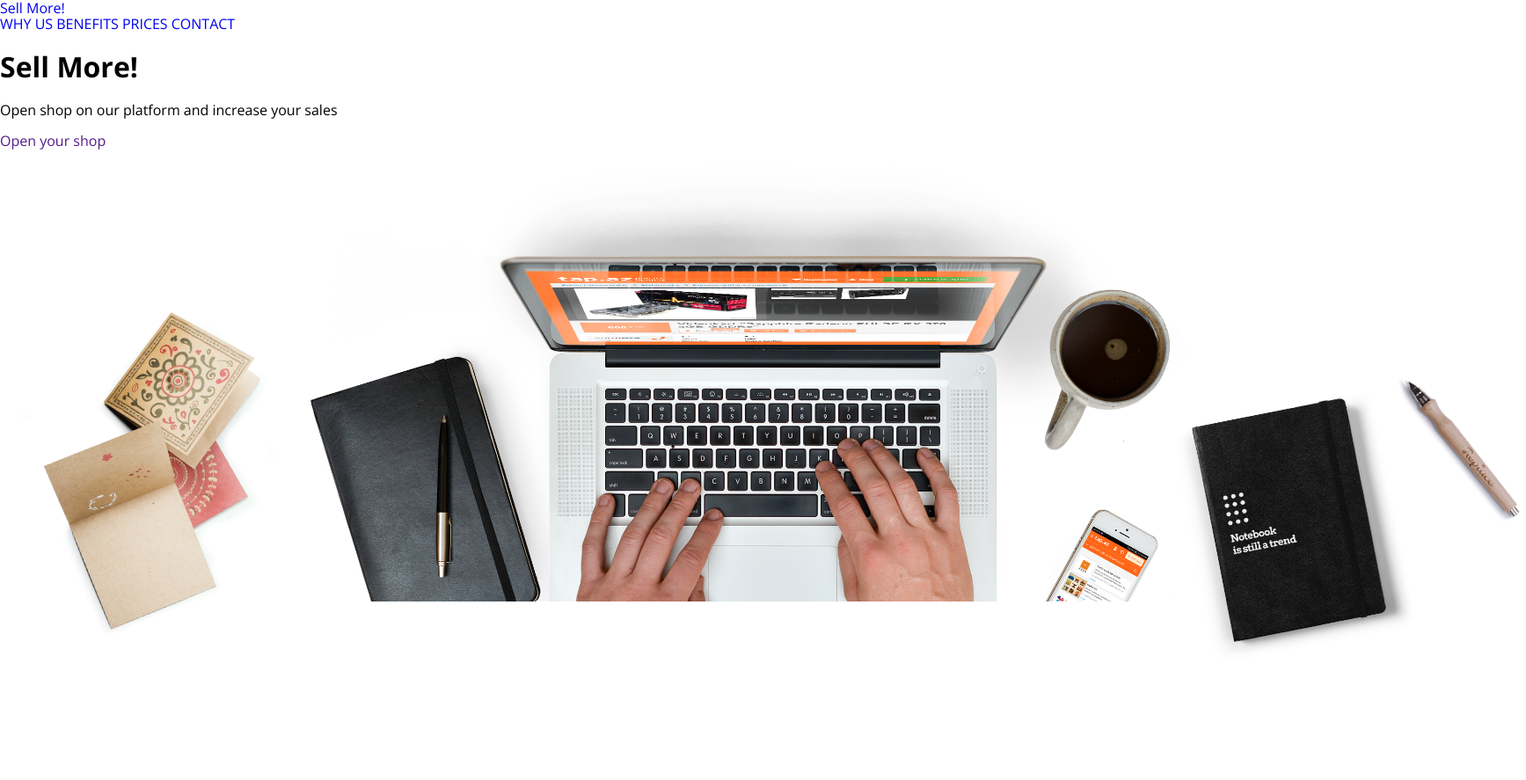
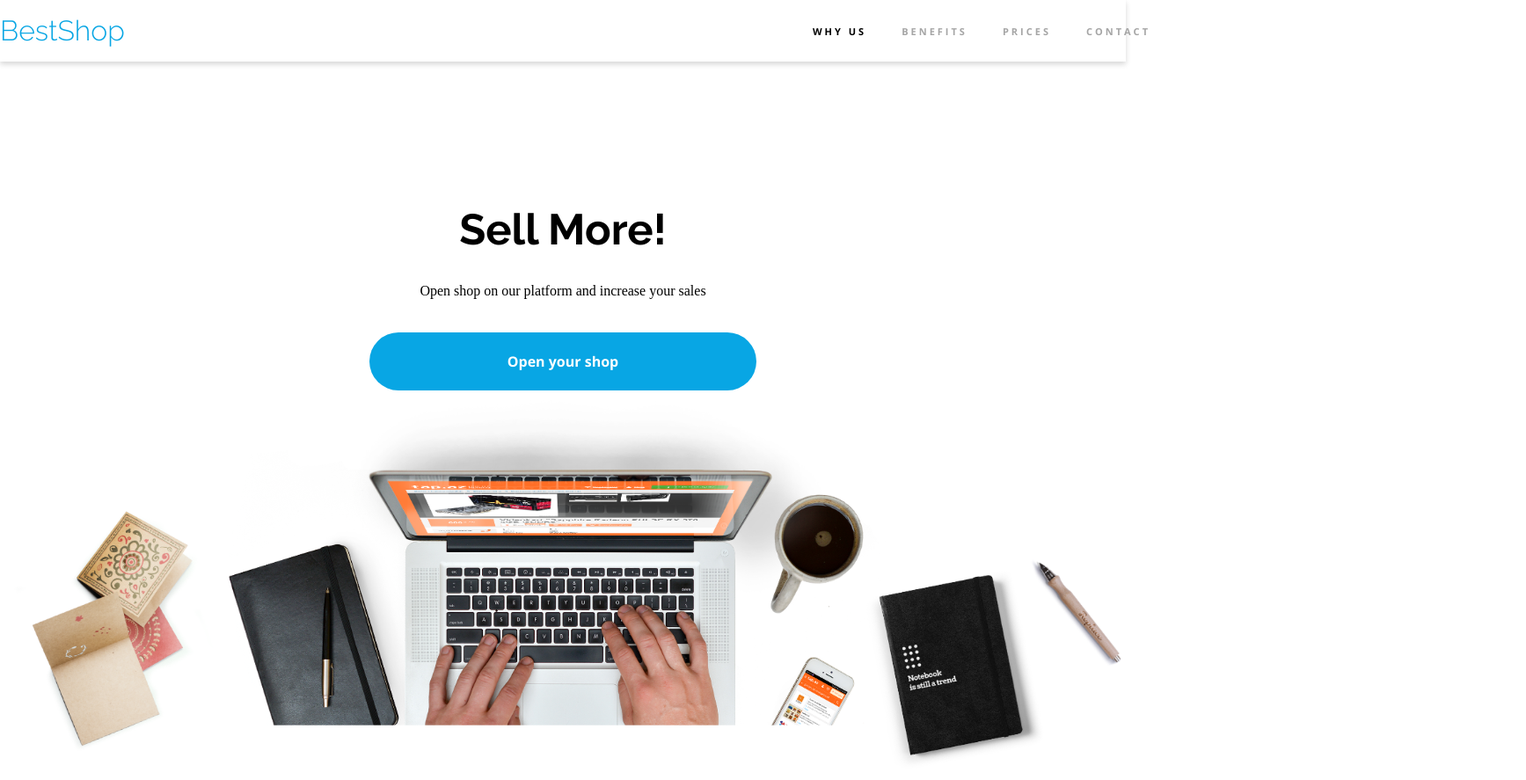
Before and after one commit to MichalPlonka92/best_shop, a plain HTML site: page index.html in a window 1280 px wide. Shown: the whole page at 88% size, 1735 px wide, since content can reach past the window. Before the commit the page ends 800 px from the top, so only its background shows below. Drawn offline with nearby package versions, Linux system fonts and the light colour scheme.

Commit message:
intro page css styling

```diff
--- a/index.html
+++ b/index.html
@@ -13,31 +13,30 @@
     <link rel="stylesheet" href="./src/styles/styles.css">
 </head>
 <body>
-<div class="intro" id="intro">
 <header class="header">
-    <div class="header__inner">
-        <a href="/" class="logo">
-           <span class="logo__text">Sell More!
-           </span>
+    <div class="header__inner inner">
+        <a href="/" class="logo">BestShop
         </a>
         <nav class="mainMenu">
-            <a href="#intro" class="mainMenu_item mainMenu__item--active">WHY US</a>
-            <a href="#intro" class="mainMenu_item">BENEFITS</a>
-            <a href="#intro" class="mainMenu_item">PRICES</a>
-            <a href="#intro" class="mainMenu_item">CONTACT</a>
-        </nav>
+                <a href="#intro" class="mainMenu__item mainMenu__item--active">Why us</a>
+                <a href="#intro" class="mainMenu__item">Benefits</a>
+                <a href="#intro" class="mainMenu__item">Prices</a>
+                <a href="#intro" class="mainMenu__item">Contact</a>
+            </nav>
+
     </div>
 </header>
 
 
     <section class="hero">
+        <div class="hero__content">
         <h1 class="hero__hdl">Sell More!</h1>
         <p class="hero__lead">Open shop on our platform and increase your sales</p>
         <a href="" class="hero__btn hero__btn--primary">Open your shop</a>
         <img src="./src/images/background.png" alt="" class="hero__image">
+        </div>
+    </section>
 
-    </section>
-</div>
 
 </body>
 </html>
--- a/src/styles/styles.css
+++ b/src/styles/styles.css
@@ -17,24 +17,98 @@
 }
 
 body{
+
+    font-size: 16px;
+}
+.h1{
+
+}
+
+.inner{
+    width: 84.5rem;
+    margin: 0 auto;
+}
+.intro {}
+.header{
+    height: 70px;
+    box-shadow: 0 3px 6px rgba(0, 0, 0, .16) ;
+}
+.header .header__inner {
+    display: flex;
+    justify-content: space-between;
+    align-items: center;
+    height: 100%;
+}
+.logo {
+    font-family: var(--font-raleway);
+    font-size: 2rem;
+    font-weight: 300;
+    color: var(--primary-color);
+    text-decoration: none;
+
+}
+
+
+.mainMenu {
+    padding: 0 1.625rem;
+
+}
+.mainMenu__item {
+     color: var(--grey);
+     font-weight: 700;
+     font-size: 0.6875rem;
+     text-transform: uppercase;
+     text-decoration: none;
+     padding: 1.75rem 1.125rem 1.375rem;
+     border-bottom: 0.25rem solid transparent;
+     letter-spacing: 0.1875rem;
     font-family: var(--font-open-sans);
 }
+.mainMenu__item.mainMenu__item--active {
+    color: var(--black);
 
-a{
+}
+.hero{
+    display: flex;
+    flex-direction: column;
+    justify-content: center;
+}
+.hero__content{
+    margin-top: 8.125rem;
+    text-align: center;
+}
+.hero .hero__hdl{
+    font-family: var(--font-raleway);
+    color: var(--black);
+    font-size: 3.0625rem;
+
+}
+.hero .hero__lead{
+    color: var(--black);
+    font-size: 1rem;
+    margin-top: 1.25rem;
+    margin-bottom: 2.375rem;
+}
+.hero .hero__btn{
     text-decoration: none;
+    font-weight: 700;
+    line-height: 1.375;
+    color: var(--white);
+    background-color: var(--primary-color);
+    display: inline-block;
+    min-width: 27.5rem;
+    padding: 1.375rem;
+    border-radius: 2.5rem;
+    transition: all 400ms ease-in-out;
+    font-family: var(--font-open-sans);
+    text-align: center;
 }
-.intro {}
-.header{}
-.header .header__inner {}
-.logo {}
-.logo .logo__text {}
+.hero .hero__btn.hero__btn--primary{
 
-.mainMenu {}
-.mainMenu .mainMenu__item {}
-.mainMenu .mainMenu__item.mainMenu__item--active{}
+}
 
-.hero{}
-.hero .hero__hdl{}
-.hero .hero__lead{}
-.hero .hero__btn{}
-.hero .hero__btn.hero__btn--primary{}
+
+.hero .hero__image{
+    width: 100%;
+    height: auto;
+}
```
